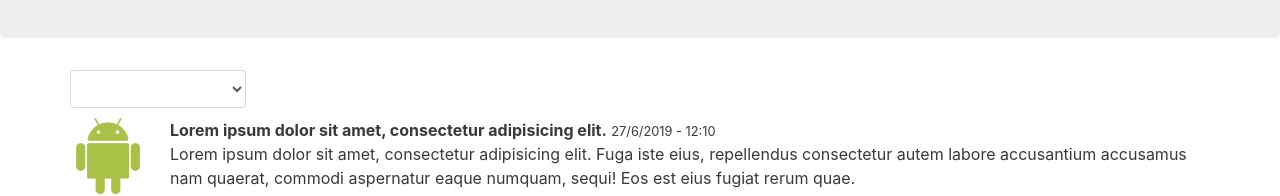
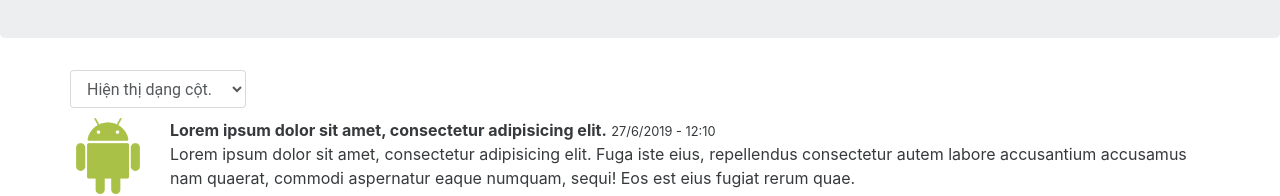
Before and after one commit to devra1n/devra1n.github.io, a plain HTML site: page angular/index.html in a window 1280 px wide. Shown: the part 223-419 px from the top of the page. Drawn offline with Linux system fonts and the light colour scheme.

Commit message:
fix bugs form-control

```diff
--- a/angular/index.html
+++ b/angular/index.html
@@ -18,7 +18,7 @@
 		<div class="container">
 			<div class="row">
 				<div class="float-xs-right">
-					<select name="" id=""class="form-control" ng-model="hienthi">
+					<select name="" id=""class="form-control" ng-model="hienthi" ng-init="hienthi='cot'">
 						<option value="cot">Hiện thị dạng cột.</option>
 						<option value="luoi">Hiện thị dạng lưới.</option>
 					</select>
```
